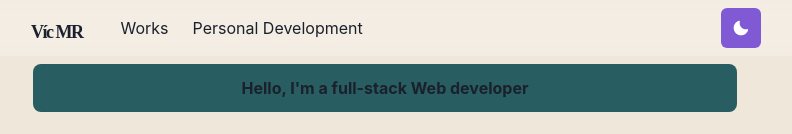
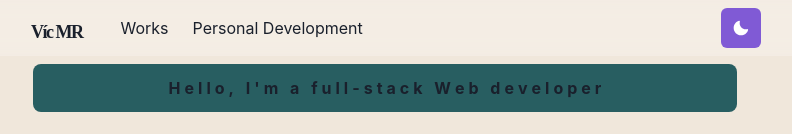
Before and after one commit to AppDeveloperVM/portfolio, a Next.js app: page / in a window 1280 px wide. Shown: the top 134 px of the page, without its empty margins (255-1047 px from the left). Built offline with nearby package versions, Linux system fonts and the light colour scheme; a web font is replaced by a local one.

Commit message:
Update code-writing.js

```diff
--- a/components/code-writing.js
+++ b/components/code-writing.js
@@ -2,6 +2,7 @@ import { motion } from 'framer-motion'
 
 const line = "Hello, I'm a full-stack Web developer"
 const sentence = {
+
     before: {
         transition: {
             delay: 0.5,
@@ -20,6 +21,7 @@ const letter = {
     before: {
         opacity: 0,
         y: 50,
+        padding:2,
         transition: {
             type: 'spring',
             damping: 12,
@@ -29,6 +31,7 @@ const letter = {
     after: {
         opacity: 1,
         y: 0,
+        padding:2,
         transition: {
             type: 'spring',
             damping: 12,
```
